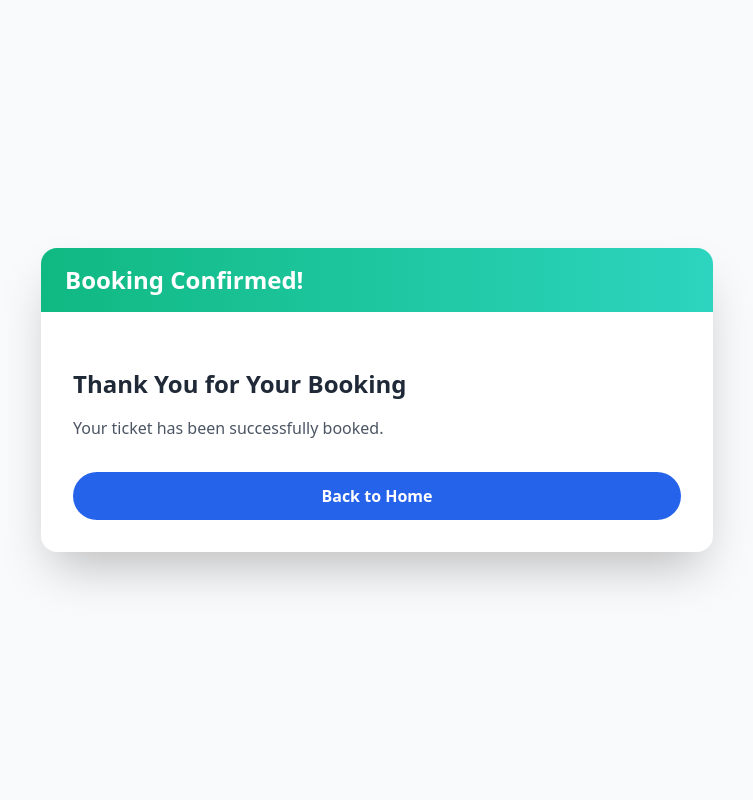
After one commit to rish-kun/cinemacloud, a Django app: template templates/main/booked.html in a window 1280 px wide. The commit adds this page. Shown: the whole page, without its empty margins (263-1016 px from the left). Run offline with Django 5.2, Linux system fonts and the light colour scheme; the template is opened without the code that fills it, so the values that code supplies are empty; parts of the project's set-up code (start-up, migrations or seed data) failed here and were passed over; some libraries are stand-ins or nearby versions; some web fonts are replaced.

Commit message:
push latest updates

```diff
--- a/main/models.py
+++ b/main/models.py
@@ -118,7 +118,7 @@ class Ticket(models.Model):
                           unique=True, primary_key=True)
     user = models.ForeignKey(User, on_delete=models.CASCADE)
     booked_date = models.DateTimeField(auto_now_add=True)
-    price = models.IntegerField(default=100)
+    price = models.BigIntegerField(default=100)
     transaction = models.ForeignKey(
         Transaction, on_delete=models.CASCADE, null=True)
     food_orders = models.JSONField(default=None, null=True)
@@ -126,7 +126,7 @@ class Ticket(models.Model):
     show = models.ForeignKey(
         Show, on_delete=models.CASCADE, null=True, default=None)
     used = models.BooleanField(default=False)
-    tickets = models.IntegerField(default=1)
+    seats = models.IntegerField(default=1)
 
     def get_orders(self):
         return json.loads(self.food_orders)
--- /dev/null
+++ b/templates/main/booked.html
@@ -0,0 +1,61 @@
+{% extends 'base.html' %}
+{% block title %}Booking Complete{% endblock title %}
+{% block body %}
+<div class="min-h-screen bg-gray-50 flex items-center justify-center p-6">
+    <div class="max-w-2xl w-full">
+        <div class="bg-white rounded-2xl shadow-2xl overflow-hidden">
+            <div class="bg-gradient-to-r from-emerald-500 to-teal-400 px-6 py-4">
+                <h2 class="text-2xl font-bold text-white">Booking Confirmed!</h2>
+            </div>
+            <div class="p-8">
+                <div class="animation-pulse flex justify-center">
+                    <i class="fas fa-check-circle text-emerald-500 text-6xl mb-6"></i>
+                </div>
+                <h3 class="text-2xl font-bold text-gray-800 mb-4">Thank You for Your Booking</h3>
+                <p class="text-gray-600 mb-6">Your ticket has been successfully booked.</p>
+
+                {% if ticket %}
+                <div class="space-y-6">
+                    <h4 class="text-xl font-bold text-gray-800">Booking Details</h4>
+                    <div class="grid grid-cols-1 md:grid-cols-2 gap-4">
+                        <div>
+                            <p class="text-gray-600"><span class="font-semibold">Movie:</span><br>
+                                {{ ticket.show.movie.title }}</p>
+                        </div>
+                        <div>
+                            <p class="text-gray-600"><span class="font-semibold">Time:</span><br>
+                                {{ ticket.show.time }}</p>
+                        </div>
+                        <div>
+                            <p class="text-gray-600"><span class="font-semibold">Seats:</span><br>
+                                {{ ticket.seats }}</p>
+                        </div>
+                        <div>
+                            <p class="text-xl font-bold text-emerald-600">Total Amount: ₹{{ ticket.price }}</p>
+                        </div>
+                    </div>
+                </div>
+                {% endif %}
+
+                <a href="{% url 'main:index' %}"
+                   class="mt-8 block w-full py-3 px-4 text-center text-white bg-blue-600 hover:bg-blue-700 rounded-full transition duration-200 font-semibold">
+                    Back to Home
+                </a>
+            </div>
+        </div>
+    </div>
+</div>
+
+<style>
+.animation-pulse {
+    animation: pulse 2s infinite;
+}
+
+@keyframes pulse {
+    0% { transform: scale(1); }
+    50% { transform: scale(1.1); }
+    100% { transform: scale(1); }
+}
+</style>
+
+{% endblock %}
```
Also changed, not shown: main/views.py (+6 -1 lines), templates/main/book.html (+37 -71 lines), main/migrations/0013_rename_tickets_ticket_seats_alter_transaction_otp.py (added), main/migrations/0014_alter_ticket_price_alter_transaction_otp.py (added).
